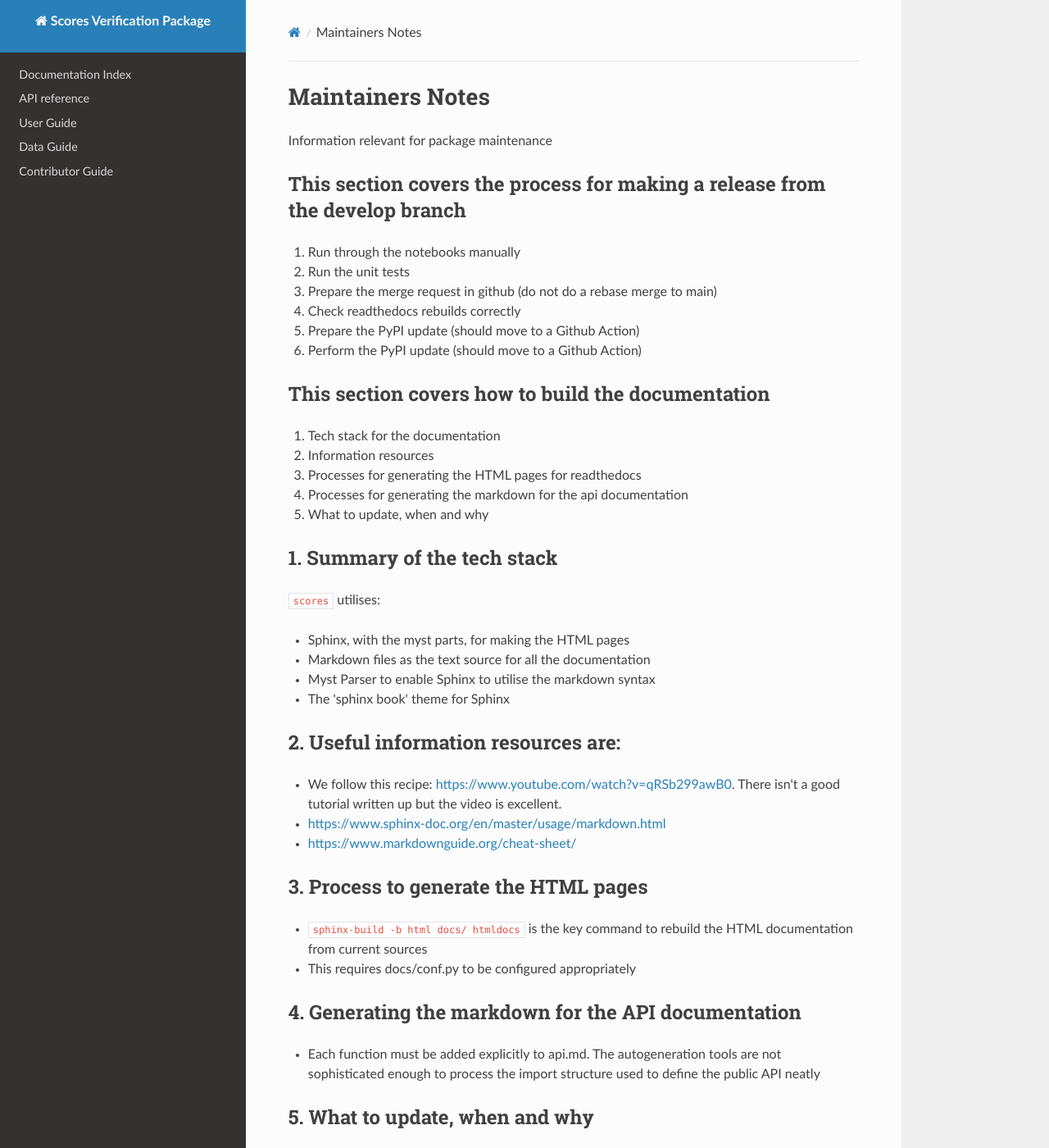
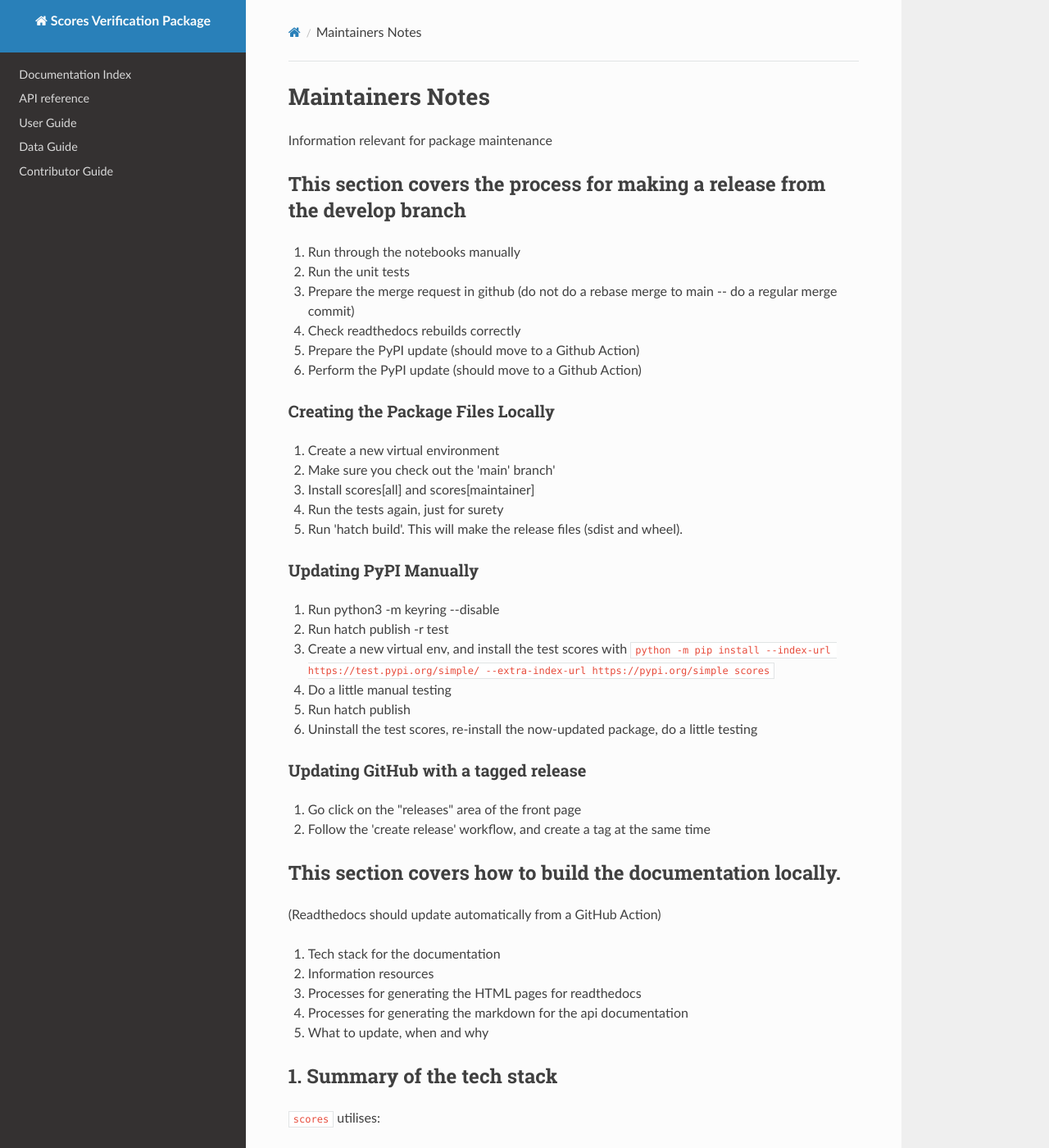
Before and after one commit to nci/scores, an MkDocs documentation site: the page built from docs/maintainer.md, in a window 1280 px wide and 1400 px high. Shown: the whole window at 82% size. Built offline with MkDocs 1.6.1, drawn with Linux system fonts in a browser that asks for light colours; nearby versions of some CDN libraries.

Commit message:
Expanded instructions for the release process

```diff
--- a/docs/maintainer.md
+++ b/docs/maintainer.md
@@ -6,13 +6,34 @@ Information relevant for package maintenance
 
 1. Run through the notebooks manually
 2. Run the unit tests
-3. Prepare the merge request in github (do not do a rebase merge to main)
+3. Prepare the merge request in github (do not do a rebase merge to main -- do a regular merge commit)
 4. Check readthedocs rebuilds correctly
 5. Prepare the PyPI update (should move to a Github Action)
 6. Perform the PyPI update (should move to a Github Action)
 
+### Creating the Package Files Locally
 
-## This section covers how to build the documentation
+1. Create a new virtual environment
+2. Make sure you check out the 'main' branch'
+3. Install scores[all] and scores[maintainer]
+4. Run the tests again, just for surety
+5. Run 'hatch build'. This will make the release files (sdist and wheel).
+
+### Updating PyPI Manually
+6. Run python3 -m keyring --disable
+7. Run hatch publish -r test
+8. Create a new virtual env, and install the test scores with `python -m pip install --index-url https://test.pypi.org/simple/ --extra-index-url https://pypi.org/simple scores`
+9. Do a little manual testing
+10. Run hatch publish
+11. Uninstall the test scores, re-install the now-updated package, do a little testing
+
+### Updating GitHub with a tagged release
+12. Go click on the "releases" area of the front page
+13. Follow the 'create release' workflow, and create a tag at the same time
+
+
+## This section covers how to build the documentation locally.
+(Readthedocs should update automatically from a GitHub Action)
 
 1. Tech stack for the documentation
 2. Information resources
```
